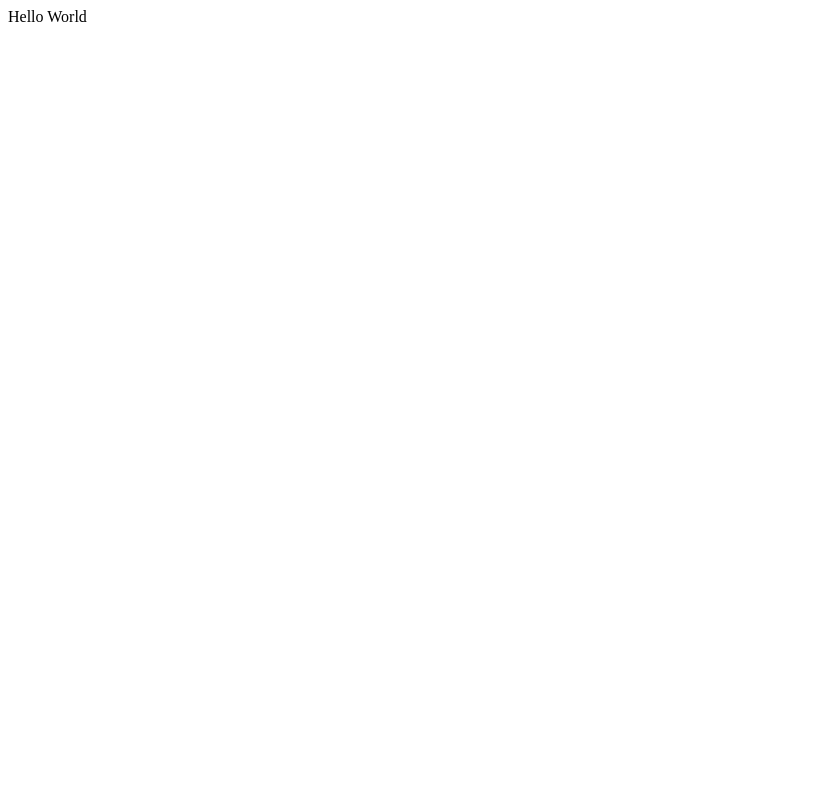
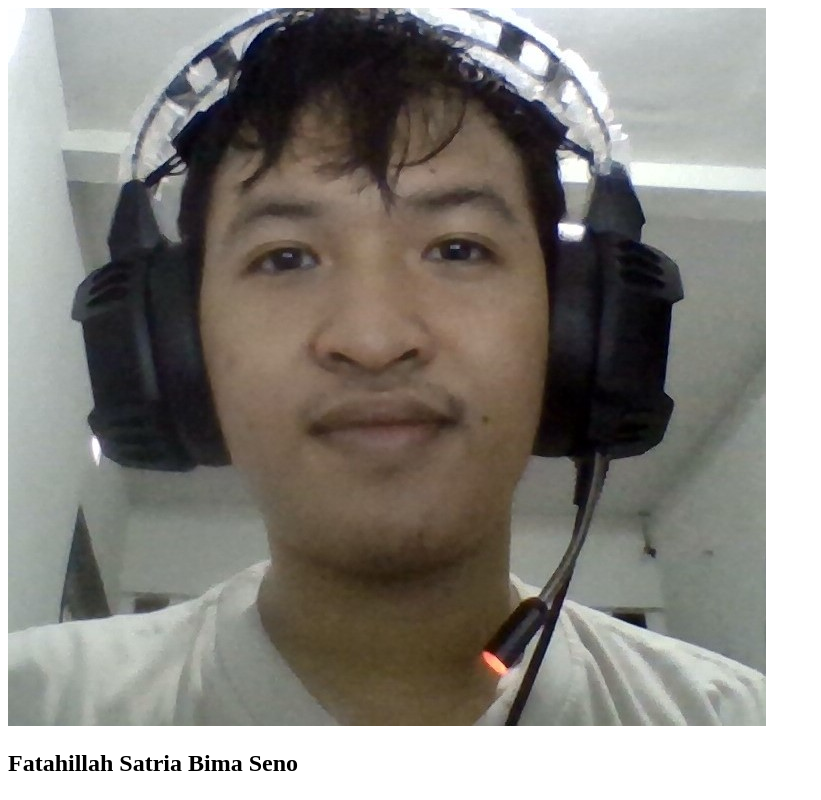
Before and after one commit to fathsbs/my-repo-from-remote, a plain HTML site: page index.html in a window 1280 px wide. Shown: the whole page, without its empty margins (0-821 px from the left). Drawn offline with Linux system fonts and the light colour scheme.

Commit message:
Changed Hello world with img and h2 to display simple profile data. Image file added in the folder images and used as resource in the img element in index.html file

```diff
--- a/index.html
+++ b/index.html
@@ -4,6 +4,9 @@
 
 </head>
 <body>
-    Hello World
+    <div>
+        <img src="images/fatah.jpg" id="profile-image" />
+        <h2>Fatahillah Satria Bima Seno</h2>
+    </div>
 </body>
 </html>
```
Also changed, not shown: images/fatah.jpg (added).
